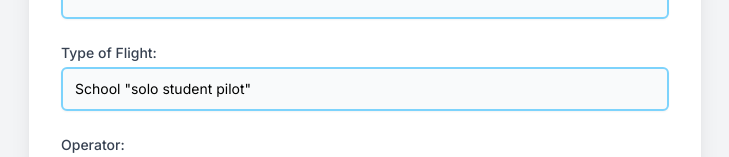
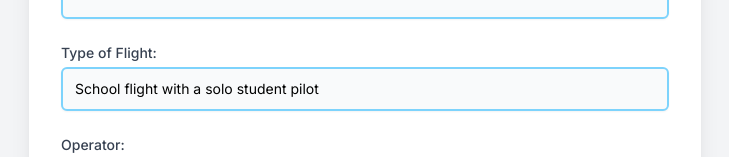
Before and after one commit to Swifty-One/PPR_requesttool, a plain HTML site: page index.html in a window 1280 px wide. Shown: the part 1393-1550 px from the top of the page, without its empty margins (275-1004 px from the left). Drawn offline with nearby package versions, Linux system fonts and the light colour scheme.

Commit message:
Update index.html
Updated printed text in line 150.

```diff
--- a/index.html
+++ b/index.html
@@ -147,7 +147,7 @@
 
             <div>
                 <label for="flightType" class="form-label">Type of Flight:</label>
-                <input type="text" id="flightType" name="flightType" class="form-input" value='School "solo student pilot"'>
+                <input type="text" id="flightType" name="flightType" class="form-input" value='School flight with a solo student pilot'>
             </div>
 
             <div>
```
